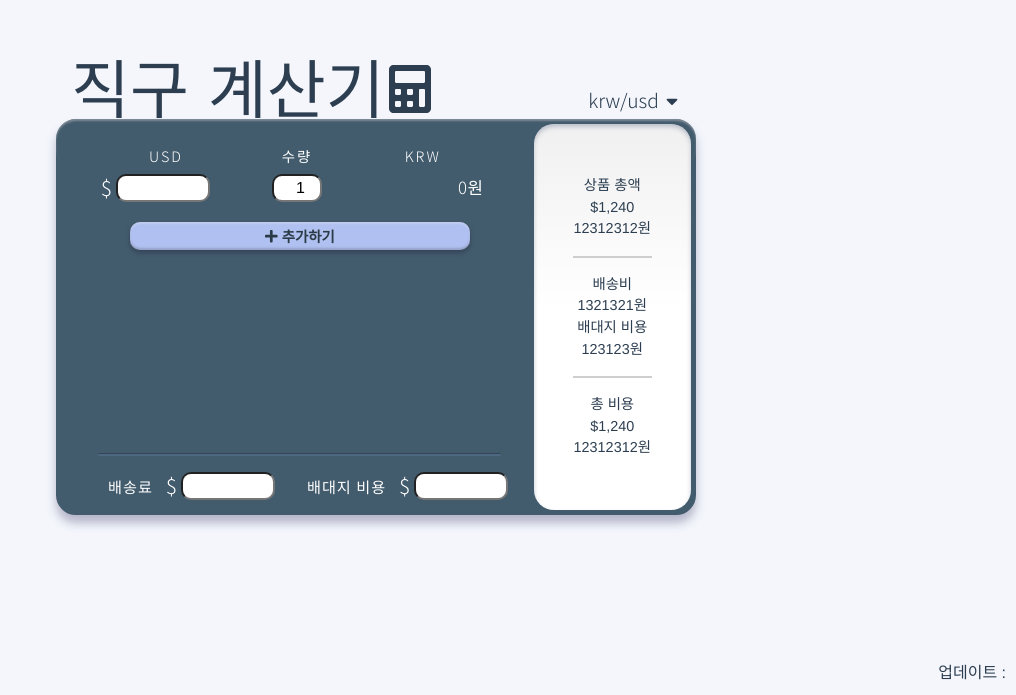
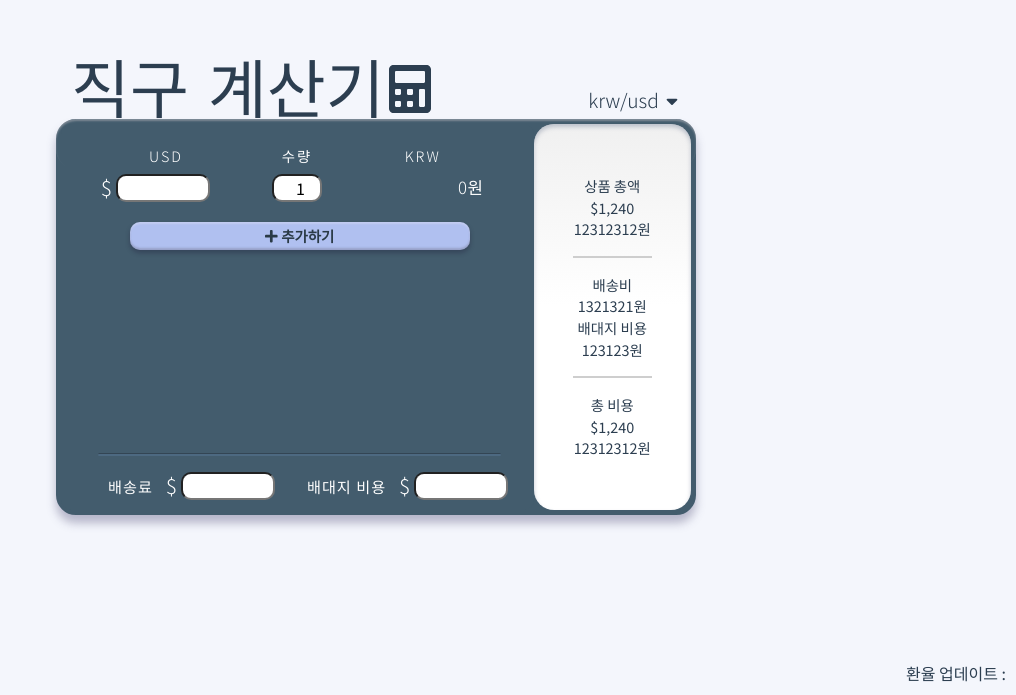
Before and after one commit to jho2301/currency_calculator, a Vue app: page / in a window 1280 px wide. Shown: the part 105-800 px from the top of the page, without its empty margins (264-1280 px from the left). Built offline with nearby package versions, Linux system fonts and the light colour scheme; no server answers.

Commit message:
2차 수정

```diff
--- a/src/App.vue
+++ b/src/App.vue
@@ -7,7 +7,7 @@
     </div>
     <div class="highlight">
     </div>
-    <div class="update-text">업데이트 : {{updatedDate}}</div>
+    <div class="update-text">환율 업데이트 : {{updatedDate}}</div>
   </div>
 </template>
 
@@ -38,7 +38,9 @@ export default {
         .catch((err)=>{
           console.log(err)
         })
-    }
+    },
+  },
+  computed: {
   },
   created(){
     this.getJSON();
@@ -49,6 +51,10 @@ export default {
 <style lnag="scss">
 @import url('https://fonts.googleapis.com/css?family=Black+Han+Sans|Noto+Sans+KR:300,400&display=swap');
 
+* {
+  font-family:'Noto Sans KR';
+}
+
 html body {
   display: flex;
   justify-content: center;
@@ -56,6 +62,7 @@ html body {
   height: 100vh;
   background: rgb(244, 246, 252);
 }
+
 
 #app {
   font-family: 'Avenir', Helvetica, Arial, sans-serif;
--- a/src/components/cal-input.vue
+++ b/src/components/cal-input.vue
@@ -40,16 +40,6 @@ export default {
     rate: Number
   },
   methods: {
-     getJSON : function(){
-     this.axios.get('https://www.floatrates.com/daily/usd.json')
-      .then((res)=>{
-        this.currencyRate = res.data["krw"].rate //환율
-        this.updatedDate = res.data["krw"].date //날짜
-      })
-      .catch((err)=>{
-        console.log(err)
-      })
-    },
     addComma(num) {
       var regexp = /\B(?=(\d{3})+(?!\d))/g;
       return num.toString().replace(regexp, ',');
@@ -60,9 +50,6 @@ export default {
       return this.addComma(Math.floor(this.input*this.rate*this.quantity));
     }
   },
-  created(){
-    this.getJSON();
-  }
 }
 </script>
 
```
Lines whose indentation alone changed are shown as unchanged.
